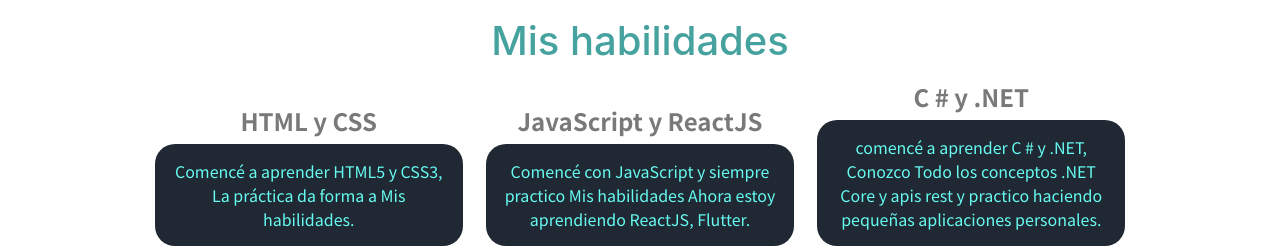
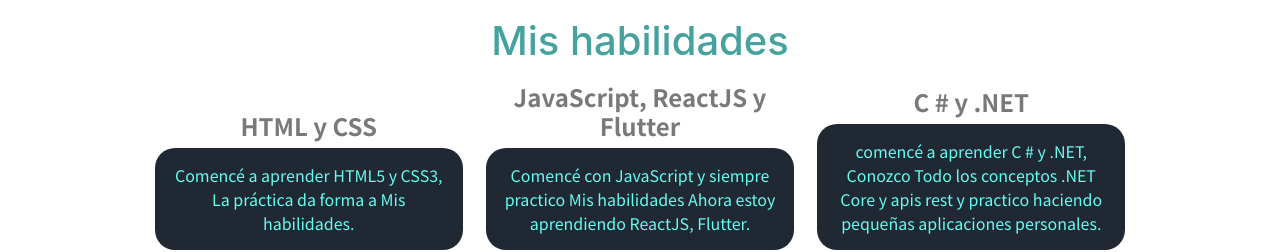
Before and after one commit to carcastro/misitioweb, a plain HTML site: page index.html in a window 1280 px wide. Shown: the part 1808-2060 px from the top of the page. Drawn offline with nearby package versions, Linux system fonts and the light colour scheme; a web font is replaced by a local one.

Commit message:
edición index

```diff
--- a/index.html
+++ b/index.html
@@ -47,7 +47,7 @@
             <p class="description">Comencé a aprender HTML5 y CSS3, La práctica da forma a Mis habilidades.</p>
           </div>
           <div class="skillsContainer">
-            <h4 class="cardheading">JavaScript y ReactJS</h4>
+            <h4 class="cardheading">JavaScript, ReactJS y Flutter</h4>
             <p class="description">Comencé con JavaScript y siempre practico Mis habilidades Ahora estoy aprendiendo ReactJS, Flutter.</p>
           </div>
           <div class="skillsContainer">
```
